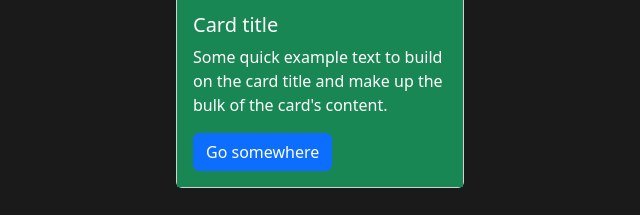
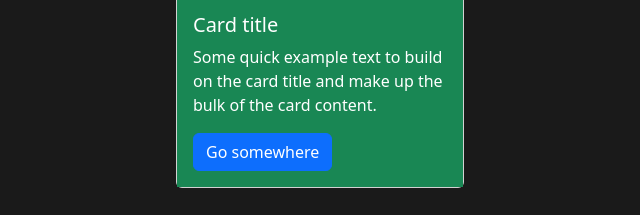
Before and after one commit to Arun-Chettri-1702/Basic-Card, a plain HTML site: page index.html in a window 1280 px wide. Shown: the part 471-686 px from the top of the page, 320-960 px from the left. Drawn offline with nearby package versions, Linux system fonts and the light colour scheme.

Commit message:
add text

```diff
--- a/index.html
+++ b/index.html
@@ -90,7 +90,7 @@
           <h5 class="card-title">Card title</h5>
           <p class="card-text">
             Some quick example text to build on the card title and make up the
-            bulk of the card's content.
+            bulk of the card content.
           </p>
           <a href="#" class="btn btn-primary">Go somewhere</a>
         </div>
```
